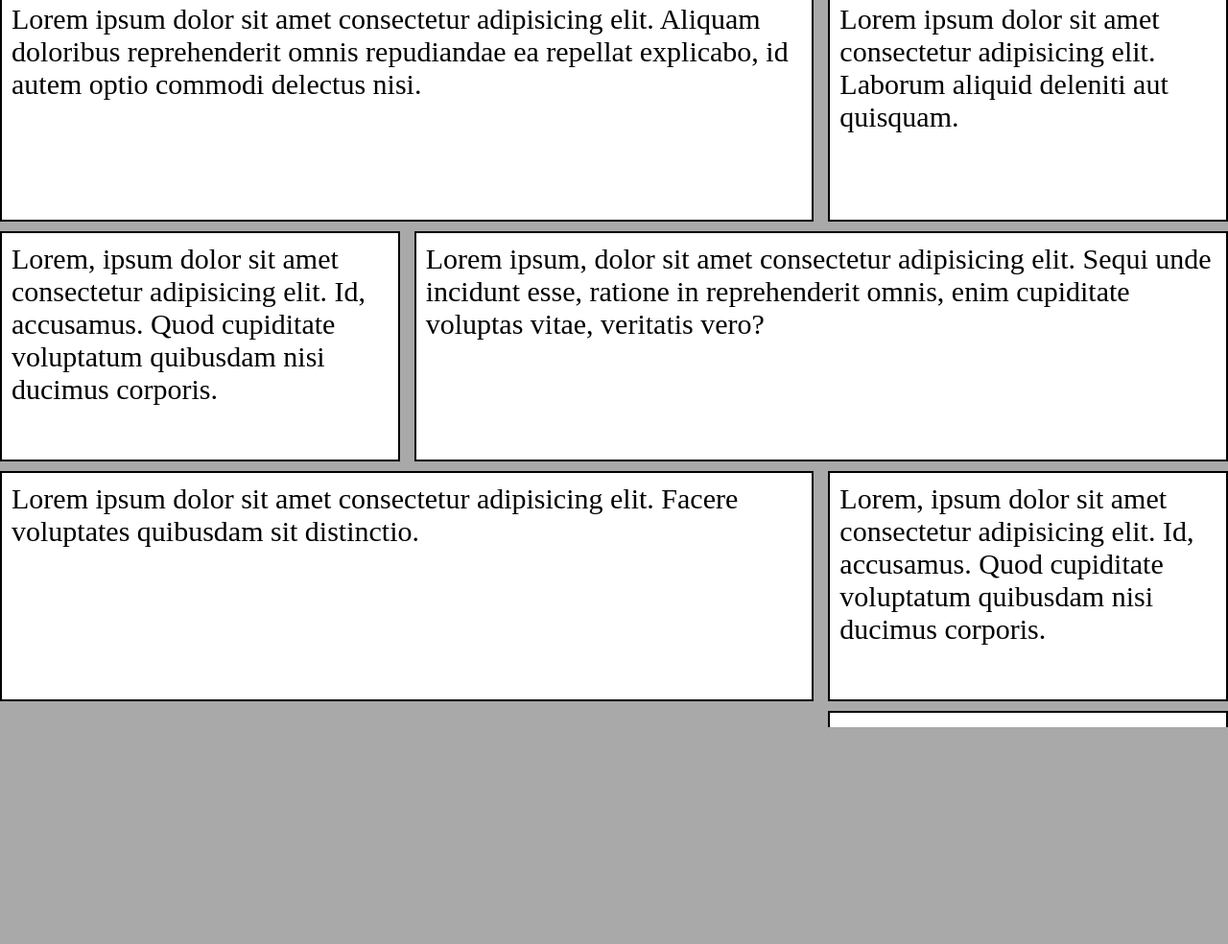
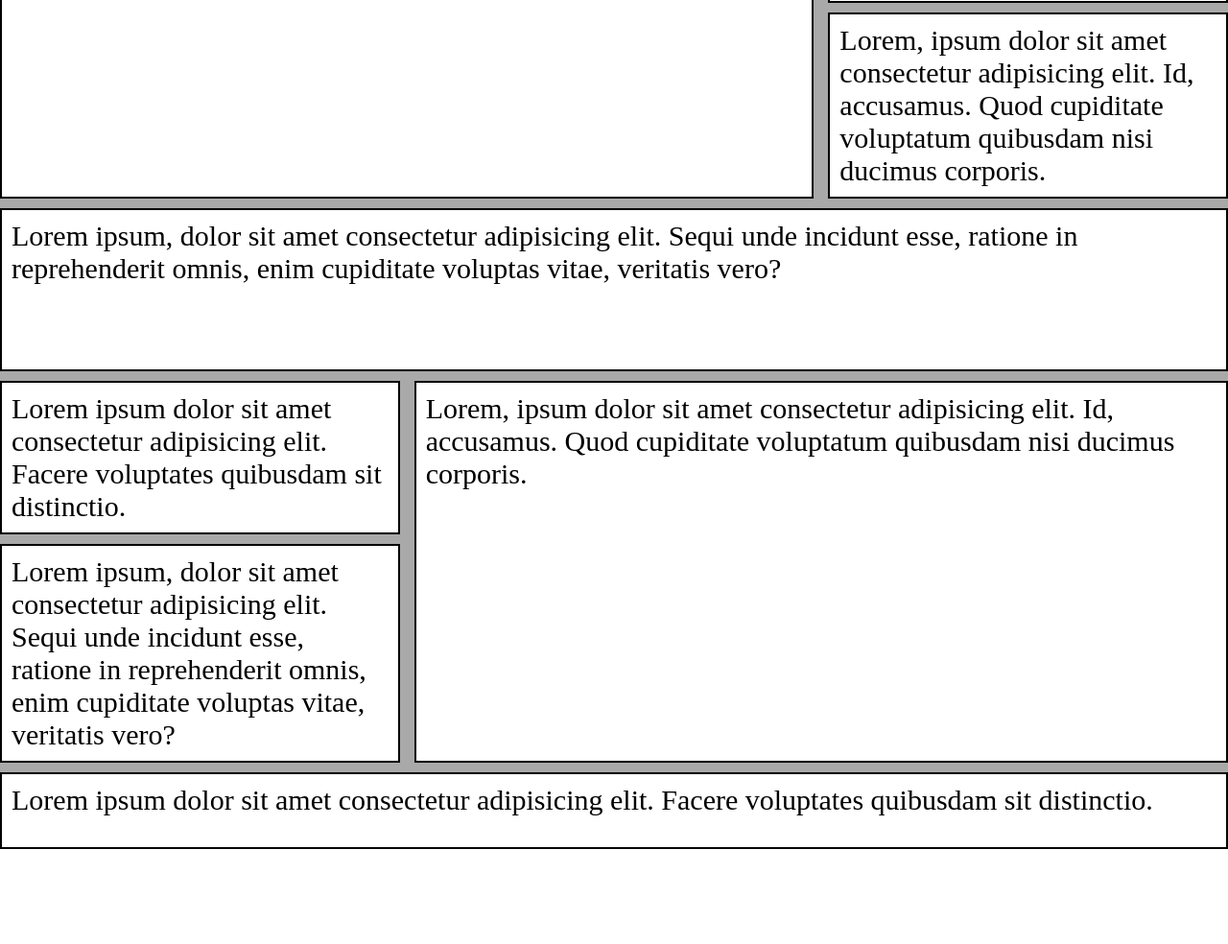
Before and after one commit to HelioJr548/one_bit_code, a plain HTML site: page CSS_MODERNO/grid/index.html in a window 1280 px wide. Shown: the part 259-1243 px from the top of the page at 96% size. After the commit the page ends 1144 px from the top, so only its background shows below. Drawn offline with Linux system fonts and the light colour scheme.

Commit message:
Estudando grid-row

```diff
--- a/CSS_MODERNO/grid/style.css
+++ b/CSS_MODERNO/grid/style.css
@@ -11,7 +11,7 @@
   grid-template-columns: repeat(3, 1fr);
   gap: 10px 15px;
   /* grid-template-rows: repeat(3, 1fr);  */
-  grid-auto-rows: minmax(210px, 240px);
+  grid-auto-rows: minmax(80px, auto);
 }
 
 .item {
@@ -28,16 +28,15 @@
 
 .item2 {
   grid-column: 1/3;
+  grid-row: 2/4;
 }
 
 .item5 {
-  grid-column: 2/4;
+  grid-column: 1/4;
+  grid-row: 4/6;
 }
 
-.item6 {
-  grid-column: 1/3;
+.item7 {
+  grid-column: 2/4;
+  grid-row: 6/8;
 }
-
-.item8 {
-  grid-column: 3/4;
-}
```
